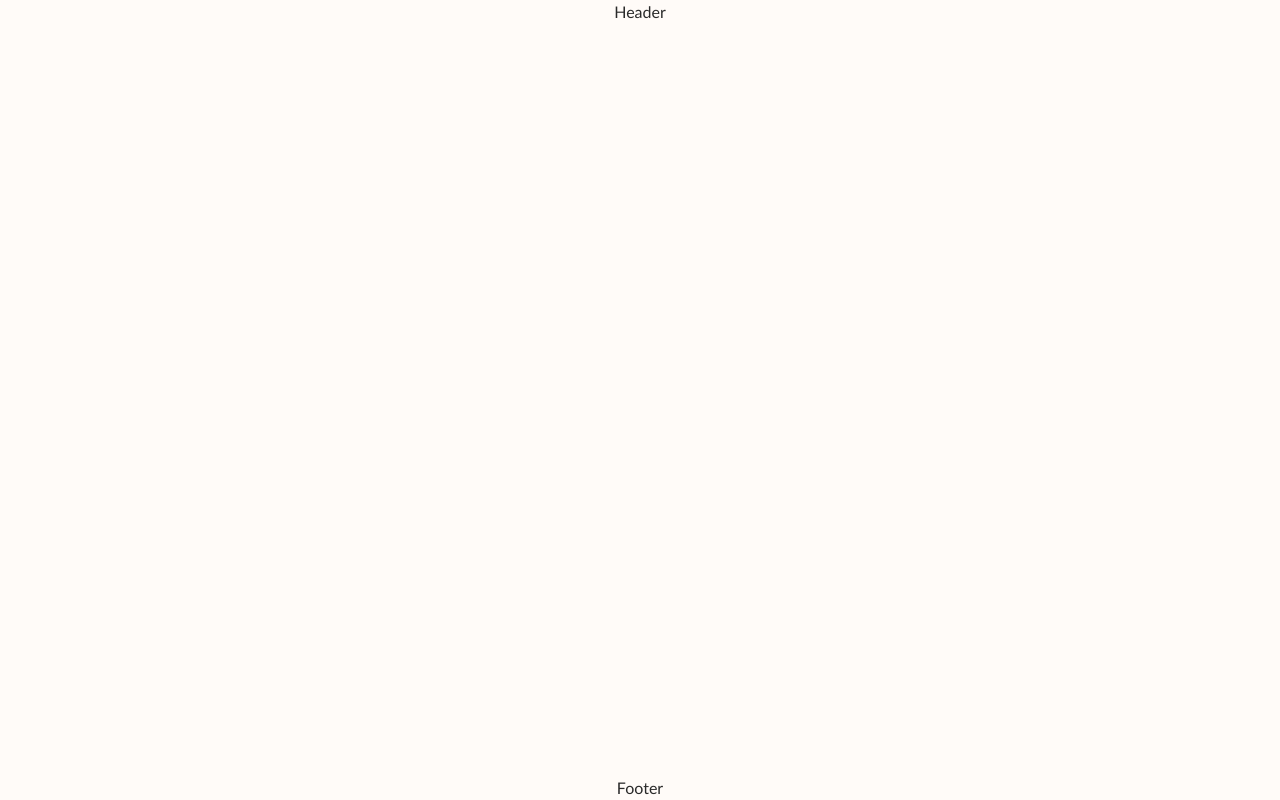
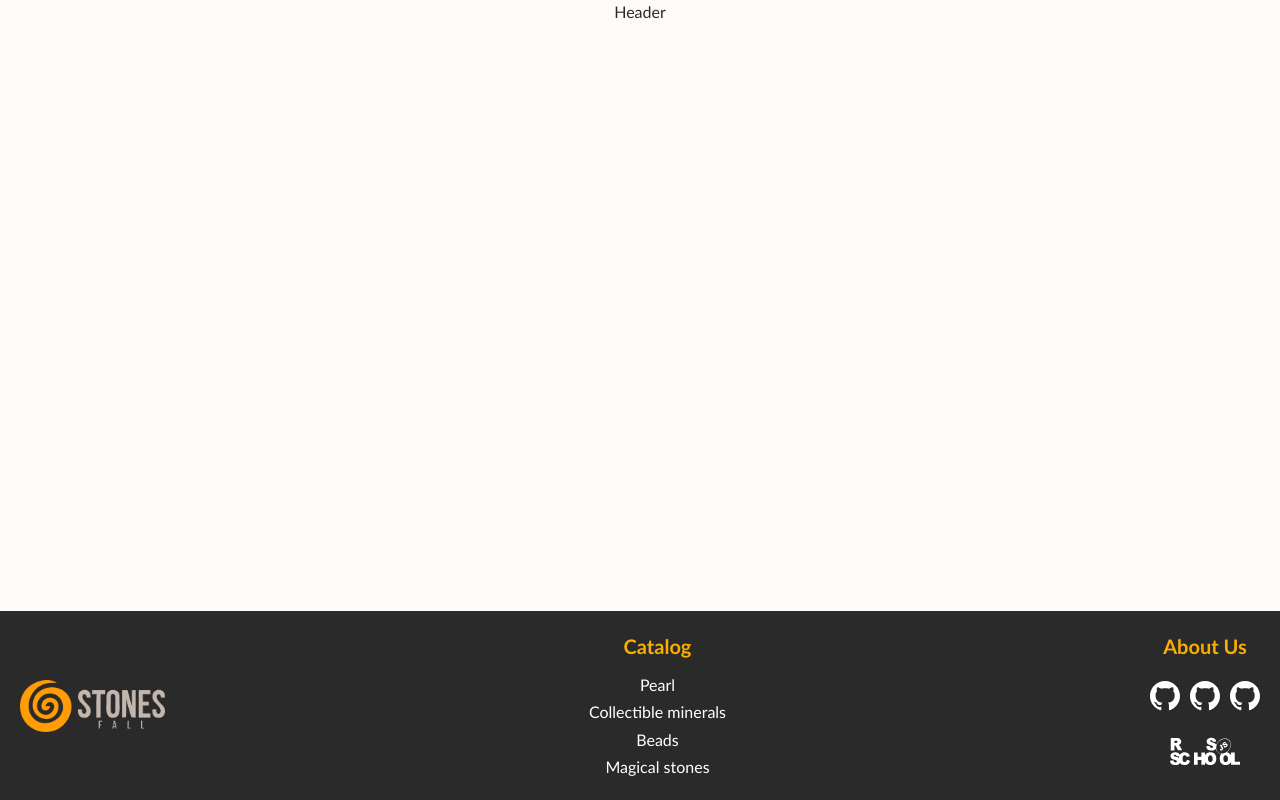
Before and after one commit to VoronovY/lucky-coders-e-commerce, a React (Vite) app: page / in a window 1280 px wide. Built offline with nearby package versions, Linux system fonts and the light colour scheme.

Commit message:
feat: add base footer layout

```diff
--- /dev/null
+++ b/src/widgets/footer/ui/catalogtList/FooterCatalogList.module.scss
@@ -0,0 +1,3 @@
+.footer_catalog_list {
+  font-size: 16px;
+}
--- a/src/widgets/footer/ui/info/FooterInfo.module.scss
+++ b/src/widgets/footer/ui/info/FooterInfo.module.scss
@@ -1,3 +1,19 @@
 .footer_info {
-  font-size: 16px;
+  display: flex;
+  flex-direction: column;
+  align-items: center;
+  gap: 10px;
+
+  .socials {
+    display: flex;
+    flex-direction: column;
+    gap: 20px;
+    align-items: center;
+    margin: auto;
+
+    .socials_items {
+      display: flex;
+      gap: 10px;
+    }
+  }
 }
--- /dev/null
+++ b/src/widgets/footer/ui/info/FooterInfo.tsx
@@ -0,0 +1,37 @@
+import { Link } from 'react-router-dom';
+
+import styles from './FooterInfo.module.scss';
+
+import RssLogo from '../../../../../public/assets/rss-logo.svg';
+import GitHubLogo from '../../../../../public/assets/github-logo.svg';
+import RoutesName from '../../../../shared/routing';
+
+function FooterInfo(): JSX.Element {
+  return (
+    <div className={styles.footer_info}>
+      <Link to={RoutesName.about}>
+        <span>About Us</span>
+      </Link>
+      <div className={styles.socials}>
+        <div className={styles.socials_items}>
+          <a href="https://github.com/Nastasyma">
+            <img width="30" src={GitHubLogo} alt="GitHub Logo" />
+          </a>
+          <a href="https://github.com/voronovy">
+            <img width="30" src={GitHubLogo} alt="GitHub Logo" />
+          </a>
+          <a href="https://github.com/jnorwill">
+            <img width="30" src={GitHubLogo} alt="GitHub Logo" />
+          </a>
+        </div>
+        <div>
+          <a href="https://rs.school/js/">
+            <img width="70" src={RssLogo} alt="RSSchool Logo" />
+          </a>
+        </div>
+      </div>
+    </div>
+  );
+}
+
+export default FooterInfo;
--- a/src/widgets/footer/ui/layoutFooter/LayoutFooter.module.scss
+++ b/src/widgets/footer/ui/layoutFooter/LayoutFooter.module.scss
@@ -0,0 +1,34 @@
+.footer {
+  background-color: var(--color-primary-bg-dark);
+  color: var(--color-secondary-text);
+  width: 100%;
+
+  .footer_container {
+    max-width: 1350px;
+    display: flex;
+    justify-content: space-between;
+    padding: 20px;
+    margin: 0 auto;
+
+    .logo {
+      display: flex;
+      align-items: center;
+    }
+
+    ul {
+      list-style: none;
+      padding: 0;
+      margin: 10px 0 0 0;
+      line-height: 1.7;
+      display: flex;
+      flex-direction: column;
+      align-items: center;
+    }
+    span {
+      display: flex;
+      justify-content: center;
+      color: var(--color-accent-text);
+      font-size: var(--font-size-middle);
+    }
+  }
+}
--- a/src/widgets/footer/ui/layoutFooter/LayoutFooter.tsx
+++ b/src/widgets/footer/ui/layoutFooter/LayoutFooter.tsx
@@ -1,5 +1,33 @@
+import { Link } from 'react-router-dom';
+
+import styles from './LayoutFooter.module.scss';
+
+import Logo from '../../../../../public/assets/logo.png';
+import FooterInfo from '../info/FooterInfo';
+import RoutesName from '../../../../shared/routing';
+
 function LayoutFooter(): JSX.Element {
-  return <div>Footer</div>;
+  return (
+    <footer className={styles.footer}>
+      <div className={styles.footer_container}>
+        <div className={styles.logo}>
+          <img width="145" src={Logo} alt="Stones Fall Store Logo" />
+        </div>
+        <div>
+          <Link to={RoutesName.category}>
+            <span>Catalog</span>
+          </Link>
+          <ul>
+            <li>Pearl</li>
+            <li>Collectible minerals</li>
+            <li>Beads</li>
+            <li>Magical stones</li>
+          </ul>
+        </div>
+        <FooterInfo />
+      </div>
+    </footer>
+  );
 }
 
 export default LayoutFooter;
--- a/src/widgets/footer/ui/nav/FooterNav.module.scss
+++ /dev/null
@@ -1,3 +0,0 @@
-.footer_nav {
-  font-size: 16px;
-}
```
Also changed, not shown: src/widgets/footer/ui/catalogtList/FooterCatalogList.tsx (added, +7 -0 lines), src/widgets/footer/ui/info/index.tsx (deleted, +0 -7 lines), src/widgets/footer/ui/nav/index.tsx (deleted, +0 -7 lines).
